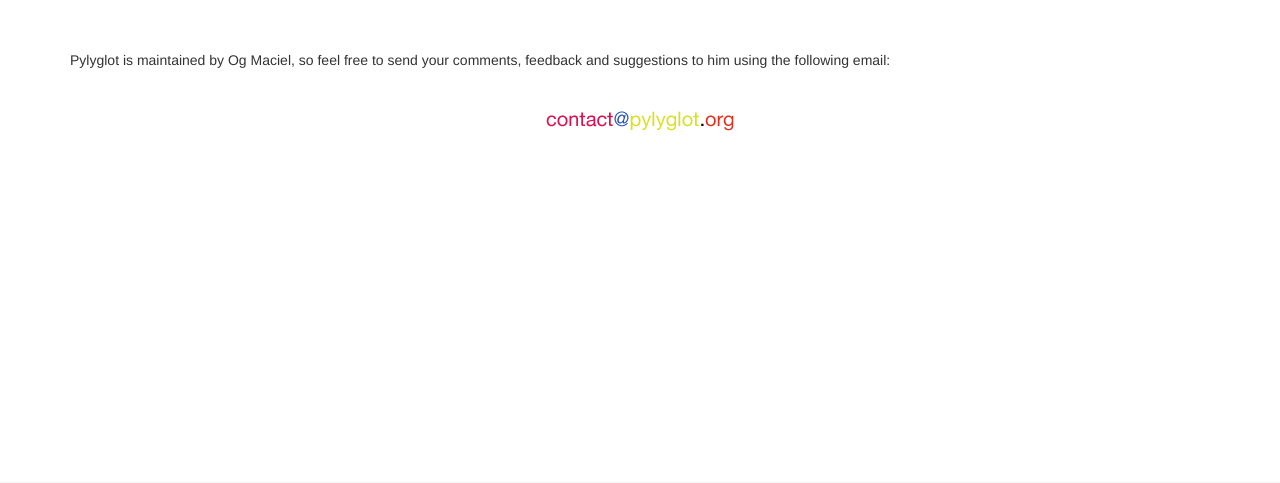
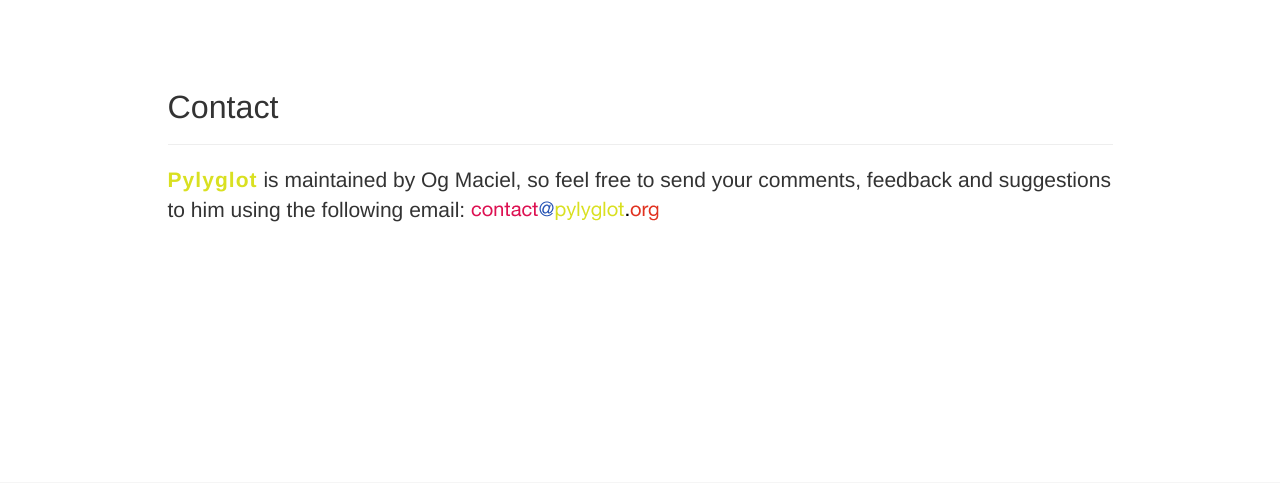
Before and after one commit to omaciel/pylyglot, a Django app: page /contact/ in a window 1280 px wide. Shown: the part 258-741 px from the top of the page. Run offline with Django 3.2, Linux system fonts and the light colour scheme; data comes from the database, SQL or seed files in the repository; data that the repository does not hold is empty; parts of the project's set-up code (start-up, migrations or seed data) failed here and were passed over.

Commit message:
Update contact page style to Bootstrap

```diff
--- a/pylyglot/static/css/style.css
+++ b/pylyglot/static/css/style.css
@@ -67,8 +67,6 @@ footer span#sentences-number			{ color:#E13220; }
 
 table { margin-bottom:50px; table-layout:fixed; width:100%;}
 table tr th { width:25%;}
-
-p#contact-email { text-align:center; margin-top:40px;}
 
 /*
  * Bootstrap customizations
--- a/pylyglot/templates/contact.html
+++ b/pylyglot/templates/contact.html
@@ -2,12 +2,14 @@
 {% load i18n %}
 
 {% block content %}
-<div id="informational">
-    <p>
-        <span id='pylyglot'>Pylyglot</span> {% trans "is maintained by Og Maciel, so feel free to send your comments, feedback and suggestions to him using the following email:" %}
+<div class="row">
+  <div class="col-md-10 col-md-offset-1">
+    <div class="page-header">
+      <h2>{% trans "Contact" %}</h2>
+    </div>
+    <p class="lead">
+        <span class="pylyglot">Pylyglot</span> {% trans "is maintained by Og Maciel, so feel free to send your comments, feedback and suggestions to him using the following email:" %} <img src="{{ STATIC_URL }}images/pylyglot-email-188x20.gif" alt="Contact Us" width="188" height="20" border="0" />
     </p>
-    <p  id="contact-email">
-        <img src="{{ STATIC_URL }}images/pylyglot-email-188x20.gif" alt="Contact Us" width="188" height="20" border="0" />
-    </p>
-</div>
+  </div>
+</div><!-- /.row -->
 {% endblock %}
```
